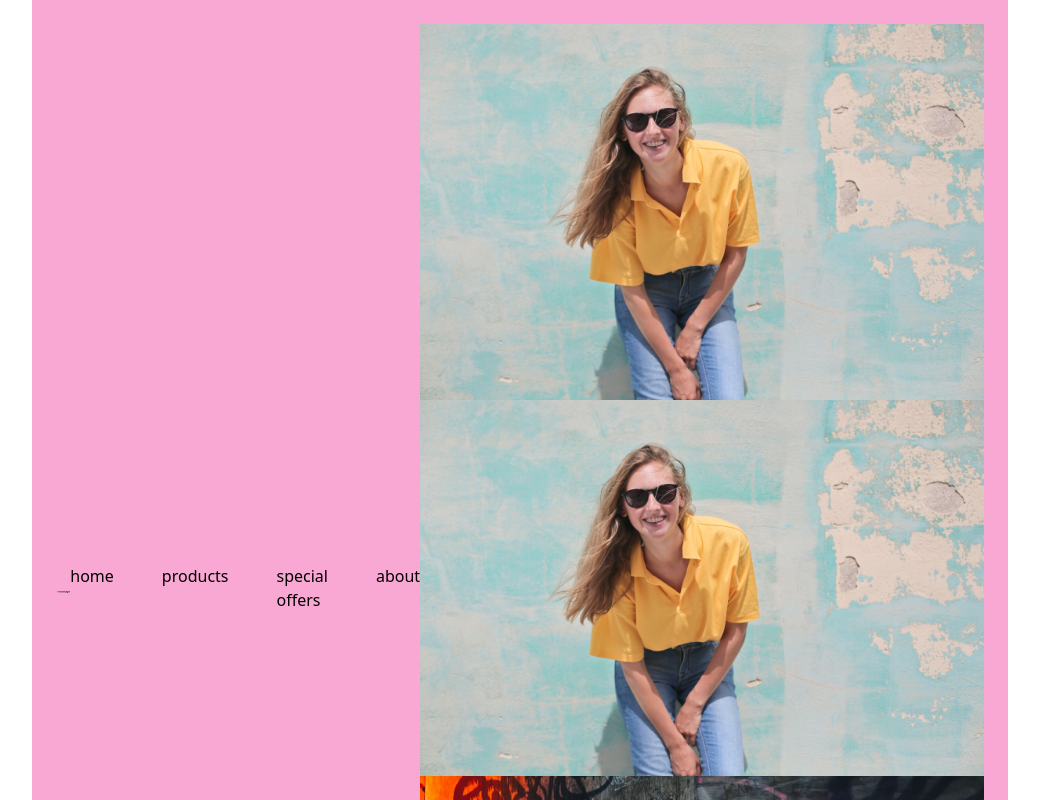
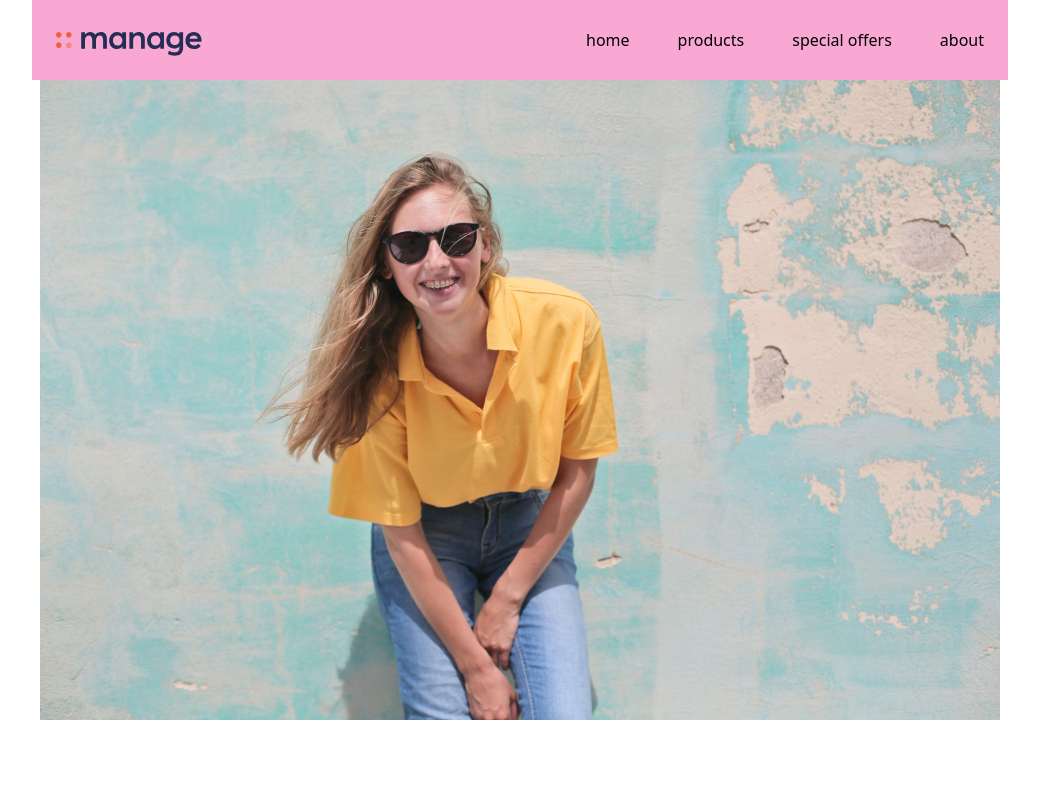
Before and after one commit to mehrnaz-ghaffar/onlineshop, a Vue app: page / in a window 1280 px wide. Shown: the top 800 px of the page, without its empty margins (120-1159 px from the left). Built offline with nearby package versions, Linux system fonts and the light colour scheme.

Commit message:
chore: added transition

```diff
--- a/src/App.vue
+++ b/src/App.vue
@@ -15,9 +15,9 @@
           <a href="#" class="hover:text-brightRed">special offers</a>
           <a href="#" class="hover:text-brightRed">about</a>
         </div>
-        <Slider />
       </div>
     </nav>
+    <Slider />
   </div>
 </template>
 
--- a/src/components/slider.vue
+++ b/src/components/slider.vue
@@ -1,8 +1,17 @@
 <template>
-    <div class="carousel">
-        <div class="carouselInner">
-            <div  class="carouselItem" v-for="(image , imageIndex) in images" :key="imageIndex">
-                <img :src="image" :alt="image" :key="imageIndex"/>
+    <div class="carousel flex justify-center">
+        <div class="carouselInner relative w-9/12 h-400 overflow-hidden">
+            <div  class="carouselItem absolute inset-0"
+                v-for="(image , imageIndex) in images"
+                :key="imageIndex"
+                v-show="currentSlide===imageIndex"
+
+            >
+                <img
+                    :src="image"
+                    :alt="image"
+                    :key="imageIndex"
+                />
             </div>
         </div>
     </div>
@@ -17,9 +26,25 @@ export default {
                 require("../assets/img/pexels-andrea-piacquadio-720606.jpg"),
                 require("../assets/img/pexels-andrea-piacquadio-720606.jpg"),
                 require("../assets/img/pexels-daniel-adesina-833052.jpg")
-            ]
+            ],
+            currentSlide: 0,
+            slideInterval: null
         }
     },
+    methods: {
+        setCurrentSlide(index){
+            this.currentSlide = index ;
+        }
+    },
+    mounted(){
+        this.slideInterval = setInterval(()=> {
+            const index = this.currentSlide < this.images.length -1 ? this.currentSlide +1 : 0;
+            this.setCurrentSlide(index);
+        }, 3000)
+    },
+    beforeUnmount(){
+        clearInterval(this.slideInterval);
+    }
 
 }
 </script>
--- a/tailwind.config.js
+++ b/tailwind.config.js
@@ -11,6 +11,9 @@ module.exports = {
     extend: {
       colors: {
         brightRed: 'hsl(12 , 88% , 59%)'
+      },
+      height: {
+        '400' : '44rem'
       }
     },
   },
```
